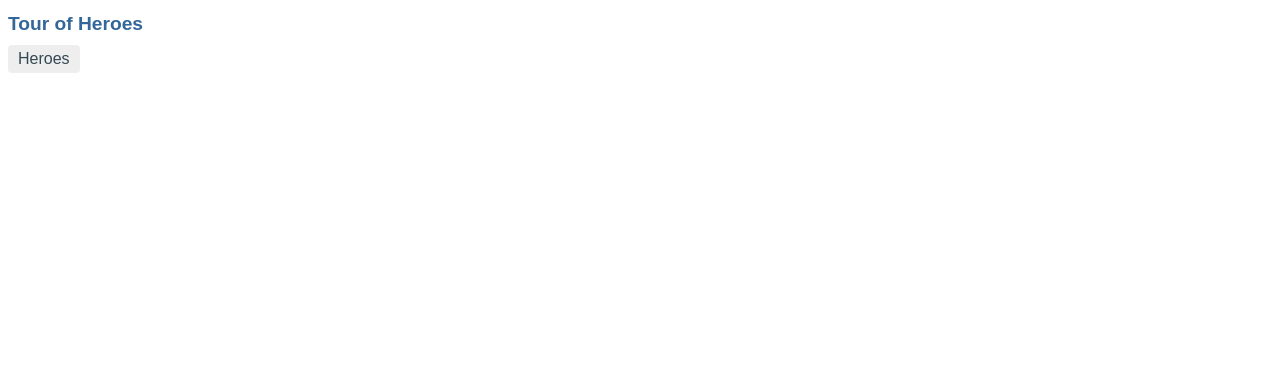
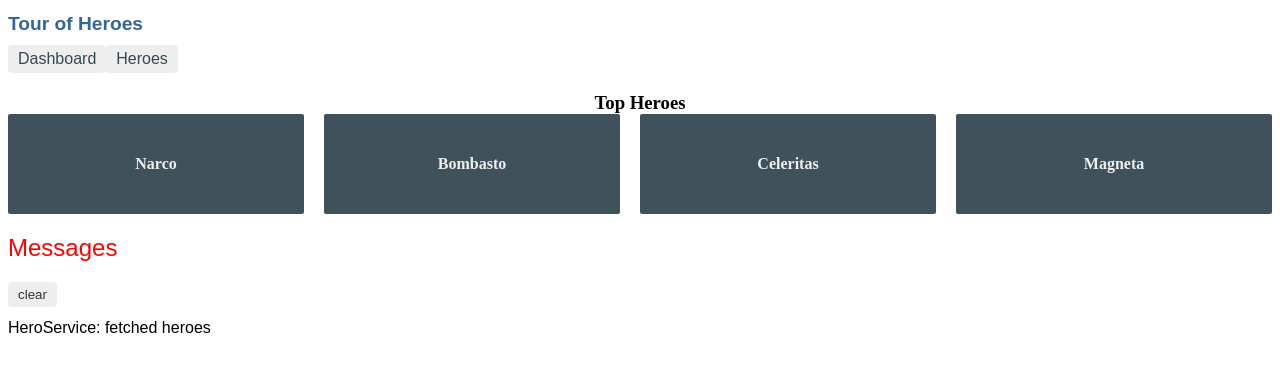
Before and after one commit to ZCplayground/Angular-Sample, an Angular app: page /dashboard in a window 1280 px wide. Before the commit this address led to /. Shown: the top 372 px of the page. Built offline with nearby package versions, Linux system fonts and the light colour scheme.

Commit message:
route chapter completed

```diff
--- a/src/app/app.component.html
+++ b/src/app/app.component.html
@@ -1,6 +1,7 @@
 <h1>{{title}}</h1>
 
 <nav>
+  <a routerLink="/dashboard">Dashboard</a>
   <a routerLink="/heroes">Heroes</a>
 </nav>
 
--- a/src/app/app.module.ts
+++ b/src/app/app.module.ts
@@ -8,13 +8,15 @@
 import { HeroDetailComponent } from './hero-detail/hero-detail.component';
 import { MessagesComponent } from './messages/messages.component';
 import { AppRoutingModule } from './app-routing.module';
+import { DashboardComponent } from './dashboard/dashboard.component';
 
 @NgModule({
   declarations: [
     AppComponent,
     HeroesComponent,
     HeroDetailComponent,
-    MessagesComponent
+    MessagesComponent,
+    DashboardComponent
   ],
   imports: [
     BrowserModule,
--- /dev/null
+++ b/src/app/dashboard/dashboard.component.css
@@ -0,0 +1,63 @@
+/* DashboardComponent's private CSS styles */
+[class*='col-'] {
+    float: left;
+    padding-right: 20px;
+    padding-bottom: 20px;
+  }
+  [class*='col-']:last-of-type {
+    padding-right: 0;
+  }
+  a {
+    text-decoration: none;
+  }
+  *, *:after, *:before {
+    -webkit-box-sizing: border-box;
+    -moz-box-sizing: border-box;
+    box-sizing: border-box;
+  }
+  h3 {
+    text-align: center;
+    margin-bottom: 0;
+  }
+  h4 {
+    position: relative;
+  }
+  .grid {
+    margin: 0;
+  }
+  .col-1-4 {
+    width: 25%;
+  }
+  .module {
+    padding: 20px;
+    text-align: center;
+    color: #eee;
+    max-height: 120px;
+    min-width: 120px;
+    background-color: #3f525c;
+    border-radius: 2px;
+  }
+  .module:hover {
+    background-color: #eee;
+    cursor: pointer;
+    color: #607d8b;
+  }
+  .grid-pad {
+    padding: 10px 0;
+  }
+  .grid-pad > [class*='col-']:last-of-type {
+    padding-right: 20px;
+  }
+  @media (max-width: 600px) {
+    .module {
+      font-size: 10px;
+      max-height: 75px; }
+  }
+  @media (max-width: 1024px) {
+    .grid {
+      margin: 0;
+    }
+    .module {
+      min-width: 60px;
+    }
+  }
--- /dev/null
+++ b/src/app/dashboard/dashboard.component.html
@@ -0,0 +1,7 @@
+<h3>Top Heroes</h3>
+<a *ngFor="let hero of heroes" class="col-1-4"
+    routerLink="/detail/{{hero.id}}">
+  <div class="module hero">
+    <h4>{{hero.name}}</h4>
+  </div>
+</a>
--- /dev/null
+++ b/src/app/dashboard/dashboard.component.ts
@@ -0,0 +1,23 @@
+import { Component, OnInit } from '@angular/core';
+import { Hero } from '../hero';
+import { HeroService } from '../hero.service';
+
+@Component({
+  selector: 'app-dashboard',
+  templateUrl: './dashboard.component.html',
+  styleUrls: [ './dashboard.component.css' ]
+})
+export class DashboardComponent implements OnInit {
+  heroes: Hero[] = [];
+
+  constructor(private heroService: HeroService) { }
+
+  ngOnInit() {
+    this.getHeroes();
+  }
+
+  getHeroes(): void {
+    this.heroService.getHeroes()
+      .subscribe(heroes => this.heroes = heroes.slice(1, 5));
+  }
+}
--- a/src/app/hero-detail/hero-detail.component.html
+++ b/src/app/hero-detail/hero-detail.component.html
@@ -1,5 +1,5 @@
 <div *ngIf="hero"> <!--使用 *ngIf 隐藏空白的详情，再用一个div括起来-->
-    <h2>{{hero.name}} Details</h2>
+    <h2>{{hero.name}} Details Component</h2>
     <div><span>id: </span>{{hero.id}}</div>
     <div>
         <label>name:
@@ -13,3 +13,5 @@
         </label>
     </div>
 </div>
+
+<button (click)="goBack()">go back</button>
--- a/src/app/hero-detail/hero-detail.component.ts
+++ b/src/app/hero-detail/hero-detail.component.ts
@@ -1,6 +1,19 @@
 import { Component, OnInit, Input } from '@angular/core';
 import { Hero } from '../hero'
 
+/*以前，父组件 HeroesComponent 会设置 HeroDetailComponent.hero 属性，然后 HeroDetailComponent 就会显示这个英雄。
+HeroesComponent 已经不会再那么做了。 现在，当路由器会在响应形如 ~/detail/11 的 URL 时创建 HeroDetailComponent。
+
+HeroDetailComponent 需要从一种新的途径获取要显示的英雄。
+
+- 获取创建本组件的路由，
+- 从这个路由中提取出 id
+- 通过 HeroService 从服务器上获取具有这个 id 的英雄数据。 */
+
+import { ActivatedRoute } from '@angular/router'; //保存路由信息，如id
+import { Location } from '@angular/common'; //一个 Angular 的服务，用来与浏览器打交道。 稍后，你就会使用它来导航回上一个视图。
+
+import { HeroService }  from '../hero.service'; // 服务，从远端获取hero信息
 @Component({
   selector: 'app-hero-detail',
   templateUrl: './hero-detail.component.html',
@@ -16,9 +29,27 @@
 
      这个组件所做的只是通过 hero 属性接收一个英雄对象，并显示它。*/
 
-  constructor() { }
+  constructor(
+    private route: ActivatedRoute,
+    private heroService: HeroService,
+    private location: Location
+  ) { }
 
   ngOnInit() {
+    this.getHero();
   }
 
+  getHero(): void {
+    const id = +this.route.snapshot.paramMap.get('id'); // 从路由参数中提取 id
+    // route.snapshot 是一个路由信息的静态快照，抓取自组件刚刚创建完毕之后。
+    // paramMap 是一个从 URL 中提取的路由参数值的字典。 "id" 对应的值就是要获取的英雄的 id。
+    // JavaScript 的 (+) 操作符会把字符串转换成数字，英雄的 id 就是数字类型。
+
+    this.heroService.getHero(id)
+      .subscribe(hero => this.hero = hero);
+  }
+
+  goBack(): void {
+    this.location.back();
+  }
 }
--- a/src/app/hero.service.ts
+++ b/src/app/hero.service.ts
@@ -38,4 +38,10 @@
     return of(HEROES);
   }
 
+  getHero(id: number): Observable<Hero> {
+    // TODO: send the message _after_ fetching the hero
+    this.messageService.add(`HeroService: fetched hero id=${id}`); // 反引号 ( ` ) 用于定义 JavaScript 的 模板字符串字面量，以便嵌入 id。
+    return of(HEROES.find(hero => hero.id === id));
+  }
+
 }
--- a/src/app/heroes/heroes.component.css
+++ b/src/app/heroes/heroes.component.css
@@ -3,11 +3,7 @@
 
 /* CSS类绑定机制：根据条件添加或者移除一个CSS类
 只需要在元素上添加这个： [class.CSS类名]="条件表达式" 就可以*/
-
-.selected {
-    background-color: #CFD8DC !important;
-    color: white;
-  }
+/* HeroesComponent's private CSS styles */
 .heroes {
   margin: 0 0 2em 0;
   list-style-type: none;
@@ -15,28 +11,33 @@
   width: 15em;
 }
 .heroes li {
+  position: relative;
   cursor: pointer;
-    position: relative;
-    left: 0;
   background-color: #EEE;
   margin: .5em;
   padding: .3em 0;
   height: 1.6em;
   border-radius: 4px;
 }
-  .heroes li.selected:hover {
-    background-color: #BBD8DC !important;
-    color: white;
-  }
+
 .heroes li:hover {
   color: #607D8B;
   background-color: #DDD;
   left: .1em;
 }
-  .heroes .text {
+
+.heroes a {
+  color: #333;
+  text-decoration: none;
   position: relative;
-    top: -3px;
+  display: block;
+  width: 250px;
 }
+
+.heroes a:hover {
+  color:#607D8B;
+}
+
 .heroes .badge {
   display: inline-block;
   font-size: small;
@@ -48,6 +49,8 @@
   left: -1px;
   top: -4px;
   height: 1.8em;
+  min-width: 16px;
+  text-align: right;
   margin-right: .8em;
   border-radius: 4px 0 0 4px;
 }
--- a/src/app/heroes/heroes.component.html
+++ b/src/app/heroes/heroes.component.html
@@ -1,13 +1,20 @@
-<h2>My Heroes</h2>
+<h2>My Heroes Component </h2>
 <ul class="heroes">
   <!--圆括号：事件绑定，监听事件click，当click时执行表达式 onSelect(hero)
       参数就是 *ngFor 里面遍历的每一个 hero-->
   <li *ngFor="let hero of heroes"
       [class.selected]="hero === selectedHero"
       (click)="onSelect(hero)">
-    <span class="badge">{{hero.id}}</span> {{hero.name}}
+      <a routerLink="/detail/{{hero.id}}">
+        <span class="badge">{{hero.id}}</span> {{hero.name}}
+      </a>
   </li>
 </ul>
+
+<!--
+[class.selected]="hero === selectedHero"
+这个语法见 heroes.component.css
+-->
 
 <!--
     [hero]="selectedHero" 是 Angular 的属性绑定语法。
@@ -19,4 +26,6 @@
     当 selectedHero 改变时，属性绑定会修改 HeroDetailComponent 的 hero 属性，
     HeroDetailComponent 就会显示这个新的英雄。
 -->
+<!--
 <app-hero-detail [hero]="selectedHero"></app-hero-detail>
+-->
--- a/src/app/heroes/heroes.component.ts
+++ b/src/app/heroes/heroes.component.ts
@@ -12,7 +12,6 @@
 
   // heroes = HEROES;
   heroes: Hero[]; // 把 heroes 属性的定义改为一句简单的声明。
-  selectedHero: Hero;   // 一个属性，不要赋初值
 
   constructor(
     /*
@@ -30,12 +29,18 @@
       // subscribe 函数把这个英雄数组传给这个回调函数，该函数把英雄数组赋值给组件的 heroes 属性。
   }
 
-  onSelect(hero: Hero): void { // 按钮click事件
-    this.selectedHero = hero; // 同步操作
-  }
+
 
   ngOnInit() { // life cycle hook, （生命周期钩子）初始化逻辑
     this.getHeroes();
   }
 
 }
+
+
+/*垃圾堆
+
+selectedHero: Hero;   // 一个属性，不要赋初值
+  onSelect(hero: Hero): void { // 按钮click事件
+    this.selectedHero = hero; // 同步操作
+  }*/
```
Also changed, not shown: src/app/app-routing.module.ts (+7 -1 lines), 1 other file (tests, documents, lock files or other folders). Lines whose indentation alone changed are shown as unchanged.
